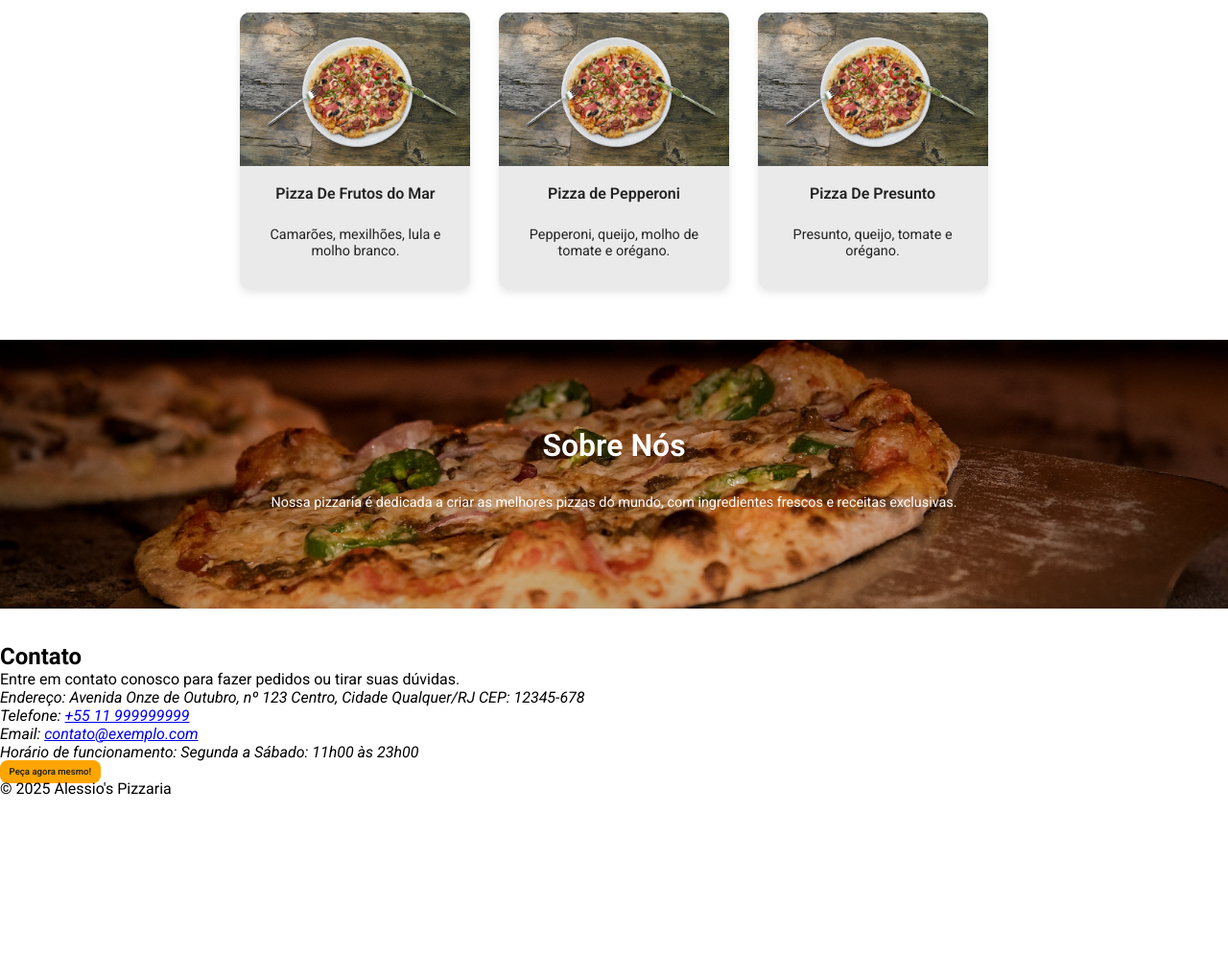
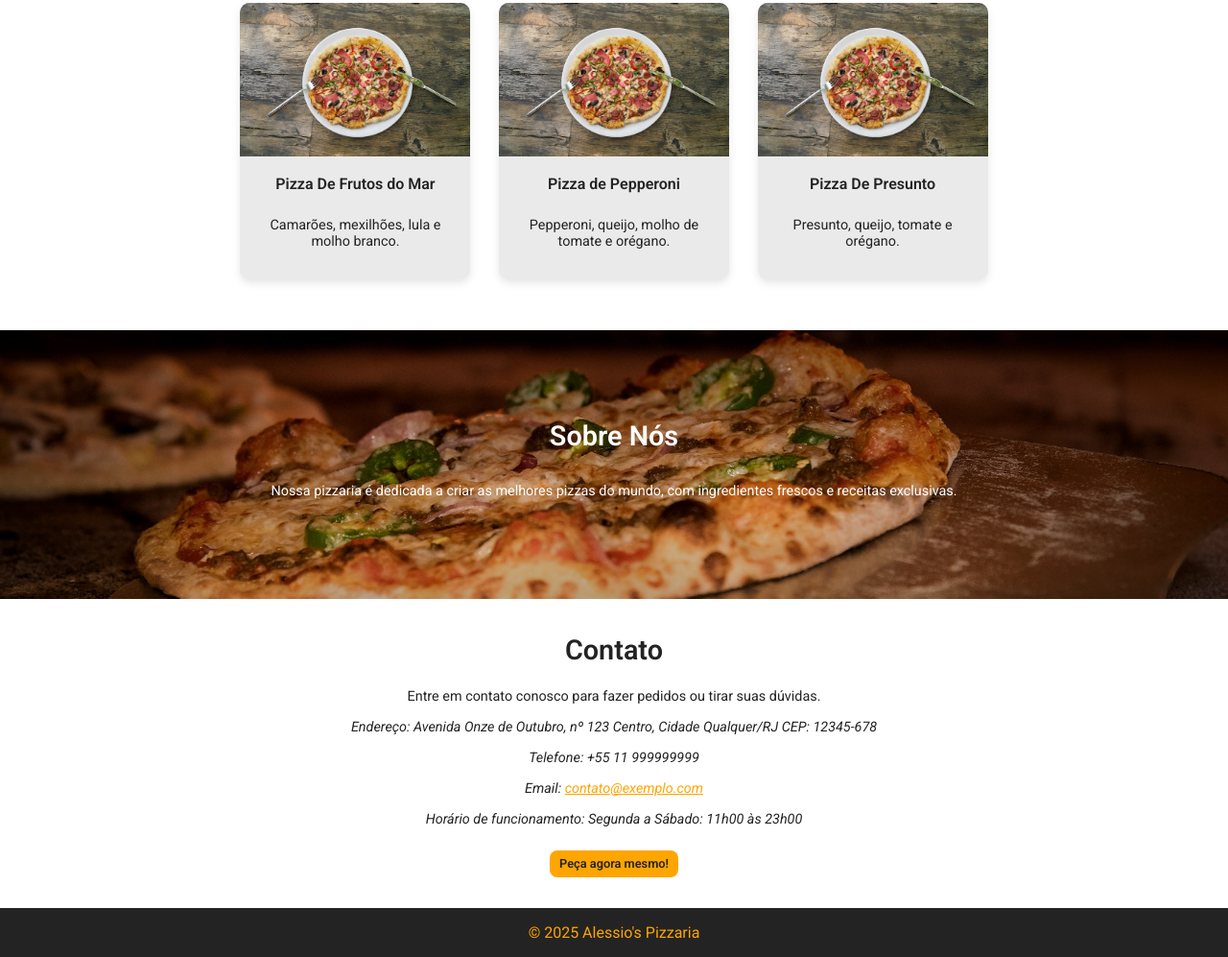
Before and after one commit to devmathsena/page-cardapio-pizzaria, a plain HTML site: page index.html in a window 1280 px wide. Shown: the part 1017-2014 px from the top of the page at 96% size. Before the commit the page ends 1848 px from the top, so only its background shows below. Drawn offline with Linux system fonts and the light colour scheme.

Commit message:
Update index.css

```diff
--- a/src/style/index.css
+++ b/src/style/index.css
@@ -13,10 +13,16 @@
 
 body {
     font-family: "Roboto", serif;
+    padding-top: 2.25rem;
 }
 
 nav {
+    position: fixed;
+    top: 0;
+    left: 0;
+    width: 100%;
     background-color: var(--color-grey);
+    z-index: 1000;
 }
 
 nav > ul {
@@ -78,6 +84,7 @@ nav > ul > li {
     font-size: 2rem;
     font-weight: 200;
     margin-bottom: 1rem;
+    padding-top: 1.25rem;
 }
 
 .hero__text {
@@ -88,7 +95,7 @@ nav > ul > li {
 .button {
     text-decoration: none;
     font-weight: 600;
-    font-size: .6rem;
+    font-size: .8rem;
     color: var(--color-grey);
     background-color: var(--color-orange);
     padding: .4rem .6rem;
@@ -190,7 +197,7 @@ nav > ul > li {
 }
 
 .about_us__title {
-    font-size: 2rem;
+    font-size: 1.8rem;
     font-weight: 600;
     margin: 2rem 0;
 }
@@ -200,3 +207,46 @@ nav > ul > li {
     margin: 1rem auto;
     padding: 0 2.2rem;
 }
+
+.contact {
+    display: flex;
+    flex-flow: column wrap;
+    justify-content: center;
+    align-items: center;
+    text-align: center;
+    padding: 0 2rem;
+    color: var(--color-grey);
+}
+
+.contact__title {
+    font-size: 1.8rem;
+    font-weight: 600;
+    margin-bottom: 1rem;
+}
+
+.contact__text, .contact__adress p {
+    line-height: 2rem;
+    font-size: .9rem;
+}
+
+a[href^="tel:"] {
+    color: var(--color-grey);
+    text-decoration: none;
+}
+
+a[href^="mailto:"] {
+    color: var(--color-orange);
+}
+
+.contact > .button {
+    font-size: .8rem;
+    margin-top: 1rem;
+}
+
+footer {
+    text-align: center;
+    color: var(--color-orange);
+    background-color: var(--color-grey);
+    padding: 1rem;
+    margin-top: 2rem;
+}
```
